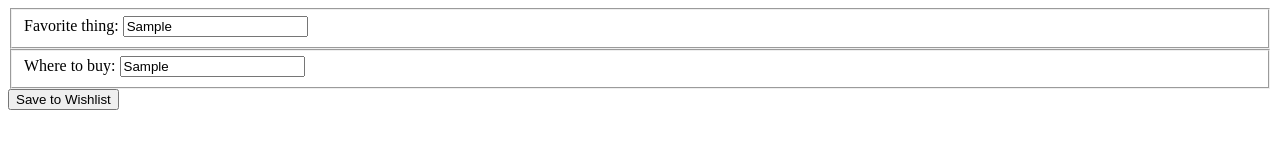
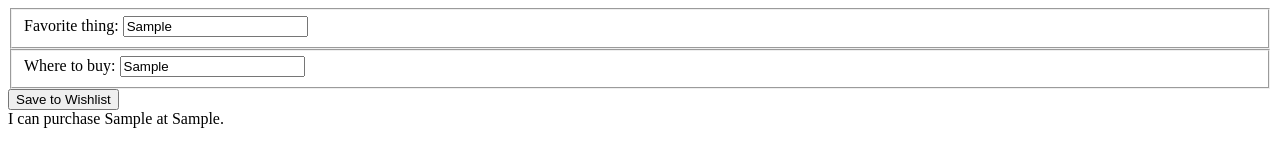
Before and after one commit to rdbishop19/favorite-things, a plain HTML site: page src/index.html in a window 1280 px wide. Both pictures are taken after typing "Sample", "Sample" into the empty fields and a click on the button "Save to Wishlist". Drawn offline with Linux system fonts and the light colour scheme.

Commit message:
feat: save item/vendor to wishlist + write to DOM

```diff
--- a/src/index.html
+++ b/src/index.html
@@ -24,6 +24,7 @@
         <input type="text" id="item-vendor">
     </fieldset>
     <button id="saveItem">Save to Wishlist</button>
+    <div id="wishlist-output"></div>
     <script src="/scripts/main.js"></script>
 </body>
 </html>
--- a/src/scripts/main.js
+++ b/src/scripts/main.js
@@ -12,3 +12,15 @@ When the button is clicked, display the data in the following format in the DOM.
 I can purchase {thing} at {location}
 
 */
+const saveToWishlist = () => {
+    // get item from fieldset
+    let wishlistItem = document.getElementById("item-name").value;
+    // get vendor from fieldset
+    let vendorLocation = document.getElementById("item-vendor").value;
+    // write the sentence to the DOM
+    let sentence = `I can purchase ${wishlistItem} at ${vendorLocation}.`
+    let outputHtml = document.getElementById("wishlist-output");
+    outputHtml.textContent = sentence;
+}
+// When save button clicked, display the data in the DOM.
+document.querySelector("#saveItem").addEventListener("click", saveToWishlist);
```
